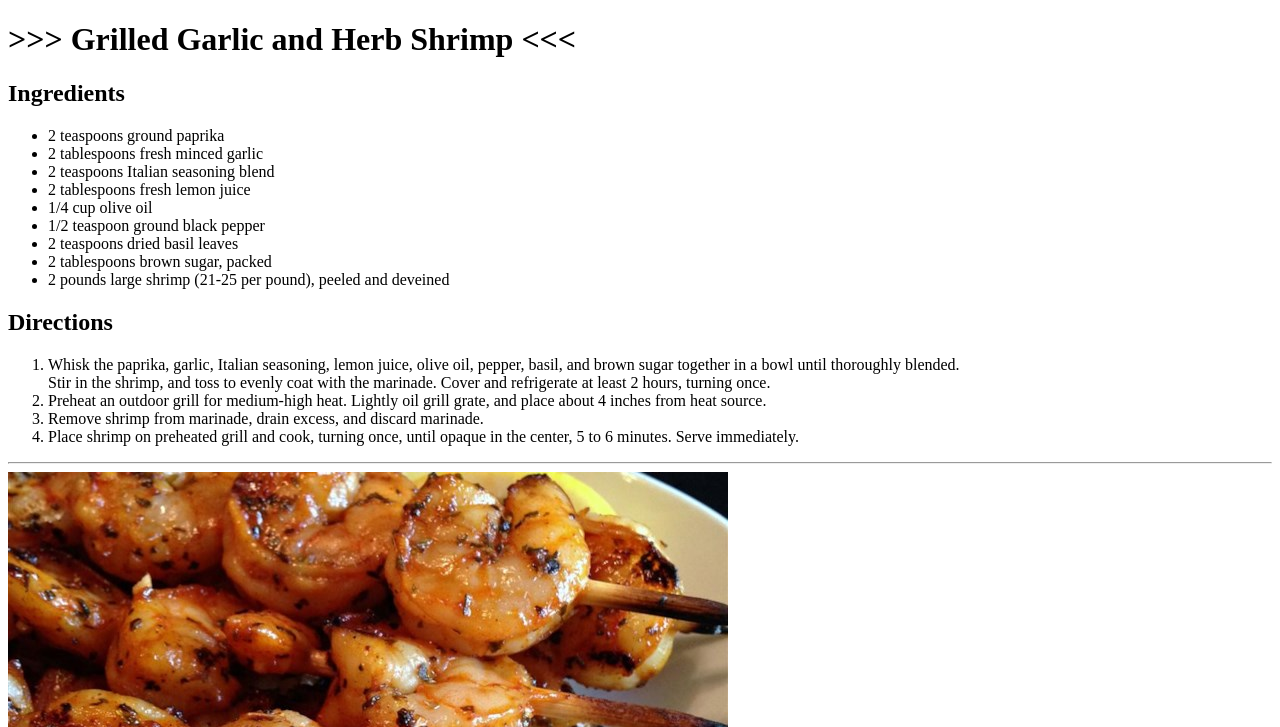
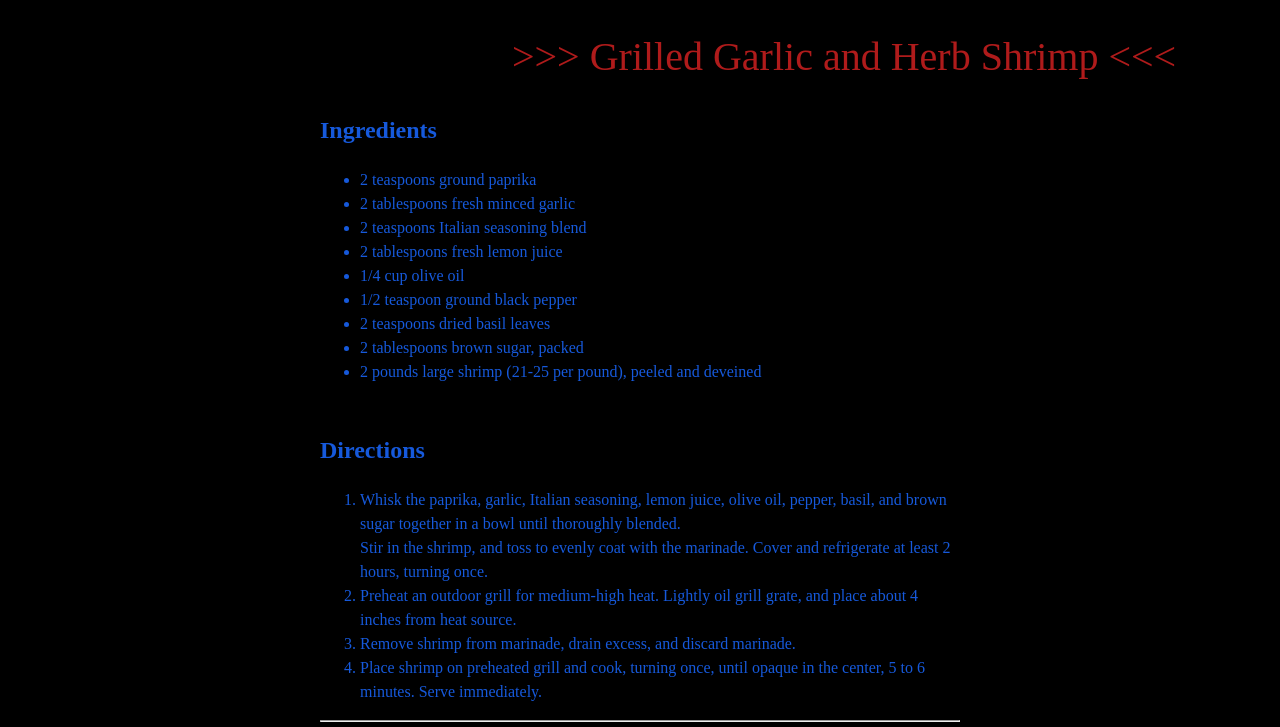
Before and after one commit to 10041993/Powercoders, a plain HTML site: page reipes/cooking 1.html in a window 1280 px wide. Shown: the top 727 px of the page. Drawn offline with Linux system fonts and the light colour scheme.

Commit message:
Recipes v1.0

```diff
--- /dev/null
+++ b/reipes/cooking 1.css
@@ -0,0 +1,32 @@
+body {
+
+  margin: 0 auto;
+  max-width: 40em;
+  line-height: 1.5;
+  padding: 4em 1em;
+  color: #1659db;
+  background-color:black;
+}
+
+h2 {
+  margin-top: 1em;
+  padding-top: 1em;
+}
+
+body {
+  auto
+  font-family: "Roboto", "Helvetica", "Arial", sans-serif;
+}
+ h1 {
+  color: #af1b1b;
+  font-size: 2.5em;
+  font-weight: 300;
+  position:absolute;
+   top: 0;
+    left: 40%;
+}
+img{
+border-style:dotted;
+color: rgba(0, 29, 255, 0.64);
+margin: auto;
+}
--- a/reipes/cooking 1.html
+++ b/reipes/cooking 1.html
@@ -4,6 +4,9 @@
   <head>
     <meta charset="utf-8">
     <title>cooking 1</title>
+    <link rel="stylesheet" type="text/css" href="cooking 1.css" />
+    <link href="https://fonts.googleapis.com/css?family=Nanum+Pen+Script"
+    rel="stylesheet">
   </head>
 
   <body>
--- /dev/null
+++ b/reipes/cooking 2.css
@@ -0,0 +1,32 @@
+body {
+
+  margin: 0 auto;
+  max-width: 40em;
+  line-height: 1.5;
+  padding: 4em 1em;
+  color: #1659db;
+  background-color:black;
+}
+
+h2 {
+  margin-top: 1em;
+  padding-top: 1em;
+}
+
+body {
+  auto
+  font-family: "Roboto", "Helvetica", "Arial", sans-serif;
+}
+ h1 {
+  color: #af1b1b;
+  font-size: 2.5em;
+  font-weight: 300;
+  position:absolute;
+   top: 0;
+    left: 40%;
+}
+img{
+border-style:dotted;
+color: rgba(0, 29, 255, 0.64);
+margin: auto;
+}
--- /dev/null
+++ b/reipes/cooking 3.css
@@ -0,0 +1,32 @@
+body {
+
+  margin: 0 auto;
+  max-width: 40em;
+  line-height: 1.5;
+  padding: 4em 1em;
+  color: #1659db;
+  background-color:black;
+}
+
+h2 {
+  margin-top: 1em;
+  padding-top: 1em;
+}
+
+body {
+  auto
+  font-family: "Roboto", "Helvetica", "Arial", sans-serif;
+}
+ h1 {
+  color: #af1b1b;
+  font-size: 2.5em;
+  font-weight: 300;
+  position:absolute;
+   top: 0;
+    left: 40%;
+}
+img{
+border-style:dotted;
+color: rgba(0, 29, 255, 0.64);
+margin: auto;
+}
```
Also changed, not shown: reipes/cooking 2.html (+3 -0 lines), reipes/cooking 3.html (+3 -0 lines).
